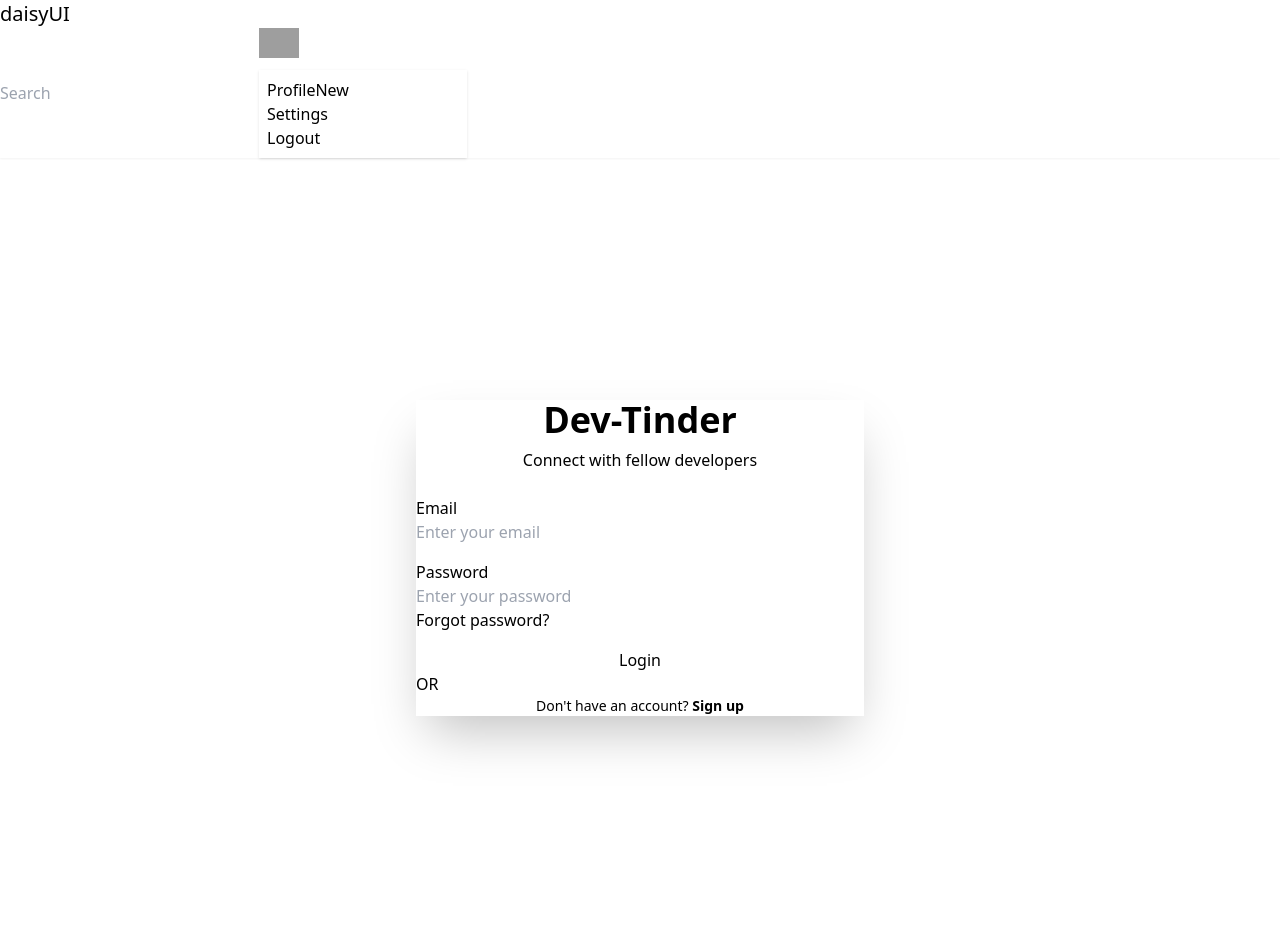
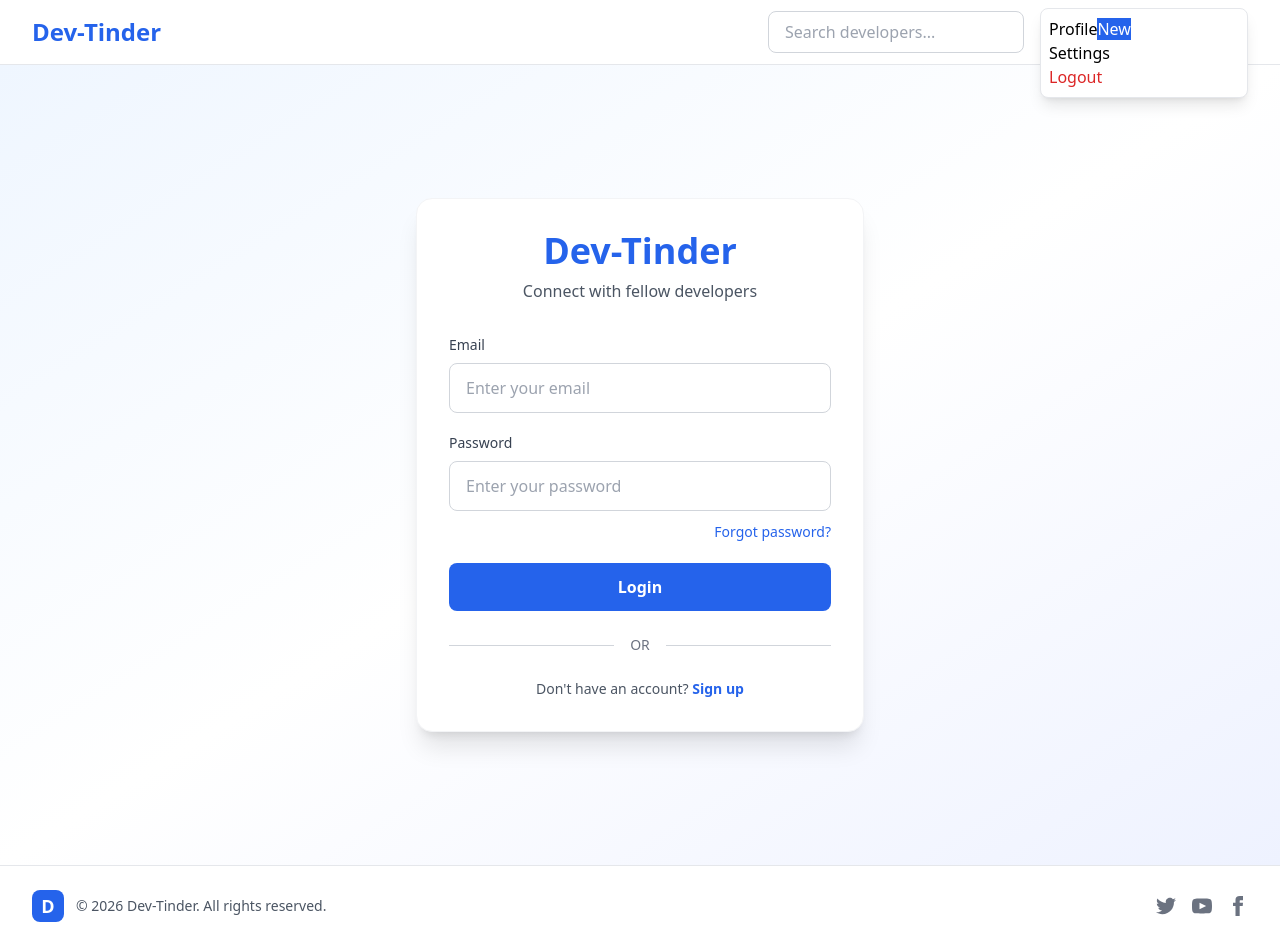
Before and after one commit to Shubh-234/dev-tinder, a React (Vite) app in the folder frontend/: page /login in a window 1280 px wide. Shown: the top 952 px of the page. Built offline with nearby package versions, Linux system fonts and the light colour scheme; grey boxes are pictures that could not be loaded.

Commit message:
signup and login complete

```diff
--- a/frontend/src/components/Footer.jsx
+++ b/frontend/src/components/Footer.jsx
@@ -1,56 +1,63 @@
-import React from "react";
-
 const Footer = () => {
 	return (
-		<div>
-			<footer className="footer sm:footer-horizontal bg-neutral text-neutral-content items-center p-4">
-				<aside className="grid-flow-col items-center">
-					<svg
-						width="36"
-						height="36"
-						viewBox="0 0 24 24"
-						xmlns="http://www.w3.org/2000/svg"
-						fillRule="evenodd"
-						clipRule="evenodd"
-						className="fill-current">
-						<path d="M22.672 15.226l-2.432.811.841 2.515c.33 1.019-.209 2.127-1.23 2.456-1.15.325-2.148-.321-2.463-1.226l-.84-2.518-5.013 1.677.84 2.517c.391 1.203-.434 2.542-1.831 2.542-.88 0-1.601-.564-1.86-1.314l-.842-2.516-2.431.809c-1.135.328-2.145-.317-2.463-1.229-.329-1.018.211-2.127 1.231-2.456l2.432-.809-1.621-4.823-2.432.808c-1.355.384-2.558-.59-2.558-1.839 0-.817.509-1.582 1.327-1.846l2.433-.809-.842-2.515c-.33-1.02.211-2.129 1.232-2.458 1.02-.329 2.13.209 2.461 1.229l.842 2.515 5.011-1.677-.839-2.517c-.403-1.238.484-2.553 1.843-2.553.819 0 1.585.509 1.85 1.326l.841 2.517 2.431-.81c1.02-.33 2.131.211 2.461 1.229.332 1.018-.21 2.126-1.23 2.456l-2.433.809 1.622 4.823 2.433-.809c1.242-.401 2.557.484 2.557 1.838 0 .819-.51 1.583-1.328 1.847m-8.992-6.428l-5.01 1.675 1.619 4.828 5.011-1.674-1.62-4.829z"></path>
-					</svg>
-					<p>Copyright © {new Date().getFullYear()} - All right reserved</p>
-				</aside>
-				<nav className="grid-flow-col gap-4 md:place-self-center md:justify-self-end">
-					<a>
+		<footer className="bg-white border-t border-gray-200 mt-auto">
+			<div className="max-w-7xl mx-auto px-4 sm:px-6 lg:px-8 py-6">
+				<div className="flex flex-col sm:flex-row justify-between items-center gap-4">
+					{/* Left Section - Copyright */}
+					<div className="flex items-center gap-3">
+						<div className="w-8 h-8 bg-blue-600 rounded-lg flex items-center justify-center">
+							<span className="text-white font-bold text-lg">D</span>
+						</div>
+						<p className="text-sm text-gray-600">
+							© {new Date().getFullYear()} Dev-Tinder. All rights reserved.
+						</p>
+					</div>
+
+					{/* Right Section - Social Links */}
+					<div className="flex gap-4">
+						<a
+							href="#"
+							className="text-gray-500 hover:text-blue-600 transition-colors"
+							aria-label="Twitter">
 							<svg
 								xmlns="http://www.w3.org/2000/svg"
-							width="24"
-							height="24"
+								width="20"
+								height="20"
 								viewBox="0 0 24 24"
 								className="fill-current">
 								<path d="M24 4.557c-.883.392-1.832.656-2.828.775 1.017-.609 1.798-1.574 2.165-2.724-.951.564-2.005.974-3.127 1.195-.897-.957-2.178-1.555-3.594-1.555-3.179 0-5.515 2.966-4.797 6.045-4.091-.205-7.719-2.165-10.148-5.144-1.29 2.213-.669 5.108 1.523 6.574-.806-.026-1.566-.247-2.229-.616-.054 2.281 1.581 4.415 3.949 4.89-.693.188-1.452.232-2.224.084.626 1.956 2.444 3.379 4.6 3.419-2.07 1.623-4.678 2.348-7.29 2.04 2.179 1.397 4.768 2.212 7.548 2.212 9.142 0 14.307-7.721 13.995-14.646.962-.695 1.797-1.562 2.457-2.549z"></path>
 							</svg>
 						</a>
-					<a>
+						<a
+							href="#"
+							className="text-gray-500 hover:text-blue-600 transition-colors"
+							aria-label="YouTube">
 							<svg
 								xmlns="http://www.w3.org/2000/svg"
-							width="24"
-							height="24"
+								width="20"
+								height="20"
 								viewBox="0 0 24 24"
 								className="fill-current">
 								<path d="M19.615 3.184c-3.604-.246-11.631-.245-15.23 0-3.897.266-4.356 2.62-4.385 8.816.029 6.185.484 8.549 4.385 8.816 3.6.245 11.626.246 15.23 0 3.897-.266 4.356-2.62 4.385-8.816-.029-6.185-.484-8.549-4.385-8.816zm-10.615 12.816v-8l8 3.993-8 4.007z"></path>
 							</svg>
 						</a>
-					<a>
+						<a
+							href="#"
+							className="text-gray-500 hover:text-blue-600 transition-colors"
+							aria-label="Facebook">
 							<svg
 								xmlns="http://www.w3.org/2000/svg"
-							width="24"
-							height="24"
+								width="20"
+								height="20"
 								viewBox="0 0 24 24"
 								className="fill-current">
 								<path d="M9 8h-3v4h3v12h5v-12h3.642l.358-4h-4v-1.667c0-.955.192-1.333 1.115-1.333h2.885v-5h-3.808c-3.596 0-5.192 1.583-5.192 4.615v3.385z"></path>
 							</svg>
 						</a>
-				</nav>
+					</div>
+				</div>
+			</div>
 		</footer>
-		</div>
 	);
 };
 
--- a/frontend/src/components/Login.jsx
+++ b/frontend/src/components/Login.jsx
@@ -1,4 +1,3 @@
-import React from "react";
 import { useState } from "react";
 
 const Login = () => {
@@ -8,6 +7,7 @@ const Login = () => {
 
 	const handleLogin = async (e) => {
 		e.preventDefault();
+		setIsLoading(true);
 		const requestOptions = {
 			method: "POST",
 			headers: { "Content-Type": "application/json" },
@@ -24,23 +24,20 @@ const Login = () => {
 	};
 
 	return (
-		<div className="min-h-screen bg-gradient-to-br from-primary/10 via-base-100 to-secondary/10 flex items-center justify-center px-4 py-12">
-			<div className="card w-full max-w-md bg-base-100 shadow-2xl">
-				<div className="card-body">
+		<div className="min-h-screen bg-gradient-to-br from-blue-50 via-white to-indigo-50 flex items-center justify-center px-4 py-12">
+			<div className="w-full max-w-md bg-white rounded-2xl shadow-xl border border-gray-100 p-8">
 				{/* Header */}
-					<div className="text-center mb-6">
-						<h1 className="text-4xl font-bold text-primary mb-2">Dev-Tinder</h1>
-						<p className="text-base-content/70">
-							Connect with fellow developers
-						</p>
+				<div className="text-center mb-8">
+					<h1 className="text-4xl font-bold text-blue-600 mb-2">Dev-Tinder</h1>
+					<p className="text-gray-600">Connect with fellow developers</p>
 				</div>
 
 				{/* Login Form */}
-					<form onSubmit={handleLogin} className="space-y-4">
+				<form onSubmit={handleLogin} className="space-y-5">
 					{/* Email Field */}
-						<div className="form-control w-full">
-							<label className="label" htmlFor="email">
-								<span className="label-text font-medium">Email</span>
+					<div className="w-full">
+						<label className="block text-sm font-medium text-gray-700 mb-2" htmlFor="email">
+							Email
 						</label>
 						<input
 							type="email"
@@ -48,15 +45,15 @@ const Login = () => {
 							placeholder="Enter your email"
 							value={email}
 							onChange={(e) => setEmail(e.target.value)}
-								className="input input-bordered input-primary w-full focus:outline-none focus:ring-2 focus:ring-primary/50"
+							className="w-full px-4 py-3 border border-gray-300 rounded-lg focus:outline-none focus:ring-2 focus:ring-blue-500 focus:border-transparent transition"
 							required
 						/>
 					</div>
 
 					{/* Password Field */}
-						<div className="form-control w-full">
-							<label className="label" htmlFor="password">
-								<span className="label-text font-medium">Password</span>
+					<div className="w-full">
+						<label className="block text-sm font-medium text-gray-700 mb-2" htmlFor="password">
+							Password
 						</label>
 						<input
 							type="password"
@@ -64,42 +61,50 @@ const Login = () => {
 							placeholder="Enter your password"
 							value={password}
 							onChange={(e) => setPassword(e.target.value)}
-								className="input input-bordered input-primary w-full focus:outline-none focus:ring-2 focus:ring-primary/50"
+							className="w-full px-4 py-3 border border-gray-300 rounded-lg focus:outline-none focus:ring-2 focus:ring-blue-500 focus:border-transparent transition"
 							required
 						/>
-							<label className="label">
-								<a
-									href="#"
-									className="label-text-alt link link-hover link-primary">
+						<div className="mt-2 text-right">
+							<a href="#" className="text-sm text-blue-600 hover:text-blue-700 hover:underline">
 								Forgot password?
 							</a>
-							</label>
+						</div>
 					</div>
 
 					{/* Login Button */}
-						<div className="form-control mt-6">
 					<button
 						type="submit"
-								className={`btn btn-primary w-full ${
-									isLoading ? "loading" : ""
-								}`}>
-								{isLoading ? "Logging in..." : "Login"}
+						disabled={isLoading}
+						className="w-full bg-blue-600 hover:bg-blue-700 text-white font-semibold py-3 px-4 rounded-lg transition duration-200 disabled:opacity-50 disabled:cursor-not-allowed flex items-center justify-center gap-2">
+						{isLoading ? (
+							<>
+								<span className="loading loading-spinner loading-sm"></span>
+								Logging in...
+							</>
+						) : (
+							"Login"
+						)}
 					</button>
-						</div>
 				</form>
 
 				{/* Divider */}
-					<div className="divider">OR</div>
+				<div className="relative my-6">
+					<div className="absolute inset-0 flex items-center">
+						<div className="w-full border-t border-gray-300"></div>
+					</div>
+					<div className="relative flex justify-center text-sm">
+						<span className="px-4 bg-white text-gray-500">OR</span>
+					</div>
+				</div>
 
 				{/* Sign Up Link */}
 				<div className="text-center">
-						<p className="text-sm text-base-content/70">
+					<p className="text-sm text-gray-600">
 						Don't have an account?{" "}
-							<a href="#" className="link link-primary font-semibold">
+						<a href="#" className="text-blue-600 font-semibold hover:text-blue-700 hover:underline">
 							Sign up
 						</a>
 					</p>
-					</div>
 				</div>
 			</div>
 		</div>
--- a/frontend/src/components/Navbar.jsx
+++ b/frontend/src/components/Navbar.jsx
@@ -1,50 +1,58 @@
-import React from "react";
-
 const Navbar = () => {
 	return (
-		<div>
-			<div className="navbar bg-base-100 shadow-sm">
-				<div className="flex-1">
-					<a className="btn btn-ghost text-xl">daisyUI</a>
+		<nav className="bg-white border-b border-gray-200 shadow-sm">
+			<div className="max-w-7xl mx-auto px-4 sm:px-6 lg:px-8">
+				<div className="flex justify-between items-center h-16">
+					{/* Logo */}
+					<div className="flex-shrink-0">
+						<a href="/" className="text-2xl font-bold text-blue-600 hover:text-blue-700 transition">
+							Dev-Tinder
+						</a>
 					</div>
-				<div className="flex gap-2">
+
+					{/* Right Section */}
+					<div className="flex items-center gap-4">
+						{/* Search */}
 						<input
 							type="text"
-						placeholder="Search"
-						className="input input-bordered w-24 md:w-auto"
+							placeholder="Search developers..."
+							className="hidden md:block px-4 py-2 border border-gray-300 rounded-lg focus:outline-none focus:ring-2 focus:ring-blue-500 focus:border-transparent w-64"
 						/>
-					<div className="dropdown dropdown-end mx-5">
+
+						{/* User Menu */}
+						<div className="dropdown dropdown-end">
 							<div
 								tabIndex={0}
 								role="button"
-							className="btn btn-ghost btn-circle avatar">
-							<div className="w-10 rounded-full">
+								className="btn btn-ghost btn-circle avatar hover:bg-blue-50">
+								<div className="w-10 rounded-full ring-2 ring-blue-500">
 									<img
-									alt="Tailwind CSS Navbar component"
+										alt="User avatar"
 										src="https://img.daisyui.com/images/stock/photo-1534528741775-53994a69daeb.webp"
 									/>
 								</div>
 							</div>
 							<ul
-							tabIndex="-1"
-							className="menu menu-sm dropdown-content bg-base-100 rounded-box z-1 mt-3 w-52 p-2 shadow">
+								tabIndex={0}
+								className="menu dropdown-content bg-white rounded-lg shadow-lg border border-gray-200 mt-3 w-52 p-2 z-10">
 								<li>
-								<a className="justify-between">
-									Profile
-									<span className="badge">New</span>
+									<a className="hover:bg-blue-50 rounded-lg">
+										<span>Profile</span>
+										<span className="badge badge-sm bg-blue-600 text-white border-0">New</span>
 									</a>
 								</li>
 								<li>
-								<a>Settings</a>
+									<a className="hover:bg-blue-50 rounded-lg">Settings</a>
 								</li>
 								<li>
-								<a>Logout</a>
+									<a className="hover:bg-red-50 text-red-600 rounded-lg">Logout</a>
 								</li>
 							</ul>
 						</div>
 					</div>
 				</div>
 			</div>
+		</nav>
 	);
 };
 
```
Lines whose indentation alone changed are shown as unchanged.
